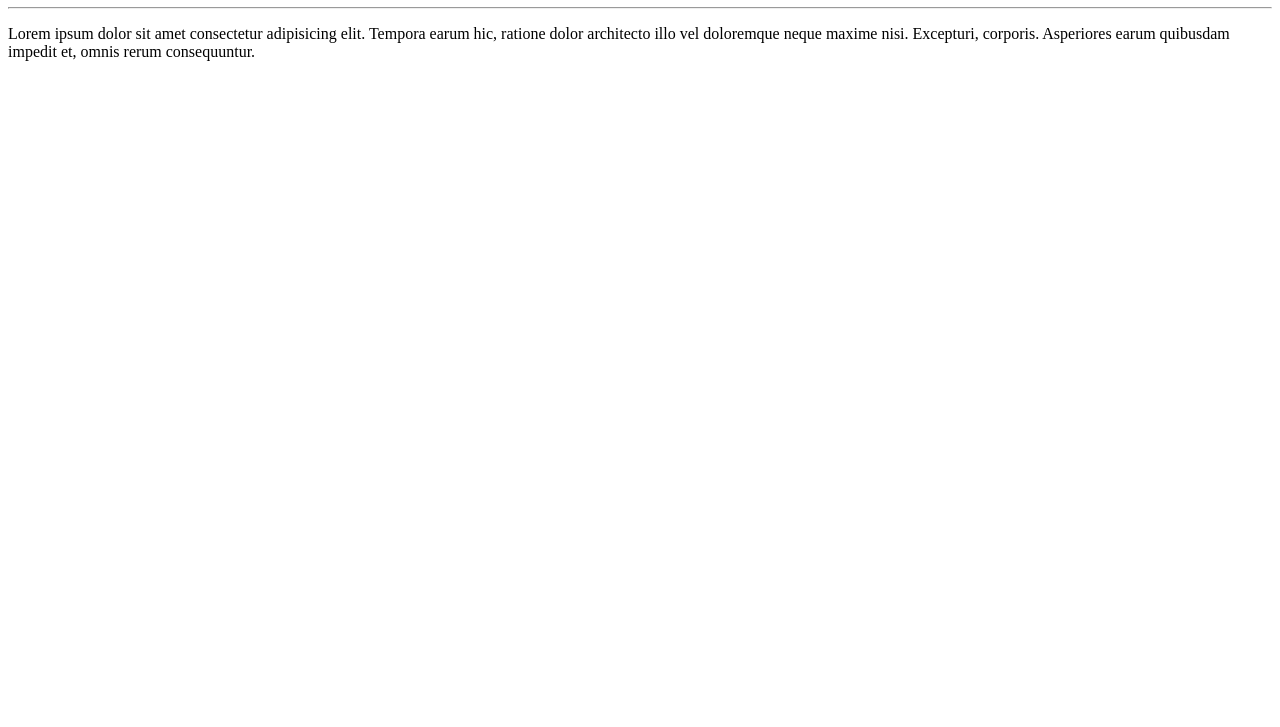
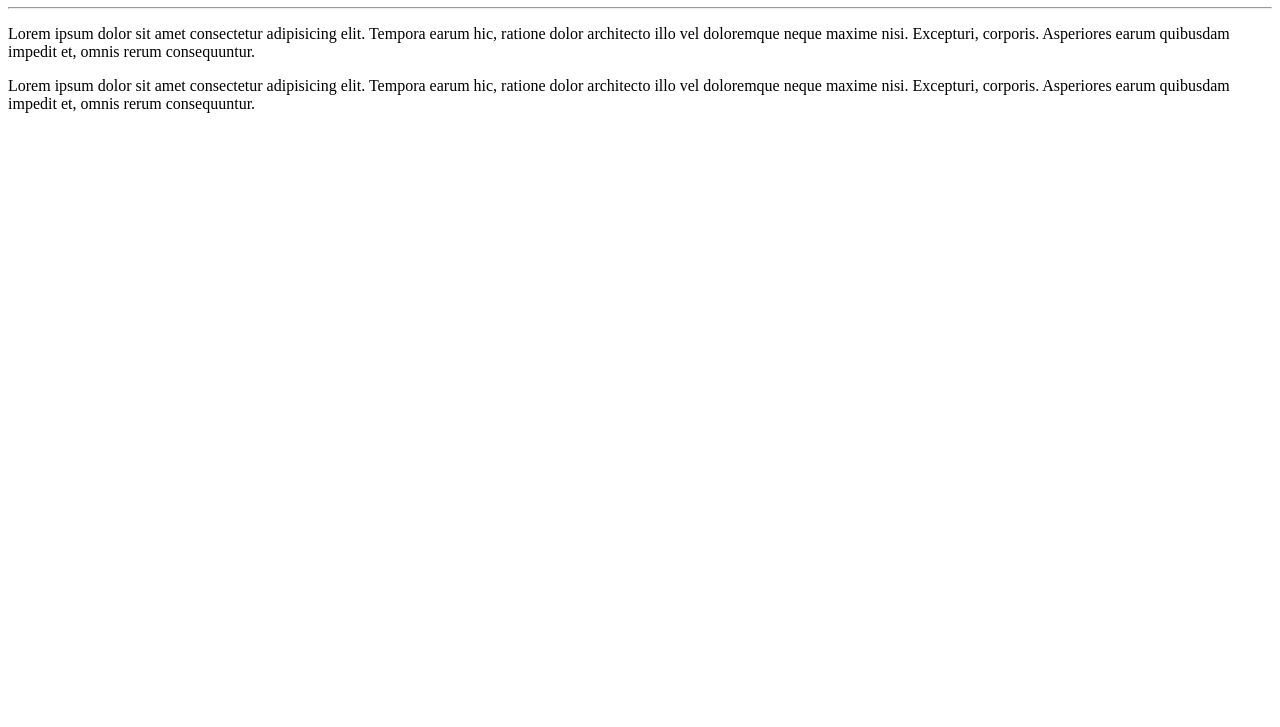
Before and after one commit to guifernandesprado/Ola-munudo, a plain HTML site: page site-exemplo/index.html in a window 1280 px wide. Shown: the part 73-800 px from the top of the page. Drawn offline with Linux system fonts and the light colour scheme.

Commit message:
Adicionei um parágrafo

```diff
--- a/site-exemplo/index.html
+++ b/site-exemplo/index.html
@@ -9,5 +9,6 @@
     <h1>Olá, mundo!</h1>
     <hr>
     <p>Lorem ipsum dolor sit amet consectetur adipisicing elit. Tempora earum hic, ratione dolor architecto illo vel doloremque neque maxime nisi. Excepturi, corporis. Asperiores earum quibusdam impedit et, omnis rerum consequuntur.</p>
+    <p>Lorem ipsum dolor sit amet consectetur adipisicing elit. Tempora earum hic, ratione dolor architecto illo vel doloremque neque maxime nisi. Excepturi, corporis. Asperiores earum quibusdam impedit et, omnis rerum consequuntur.</p>
 </body>
 </html>
```
